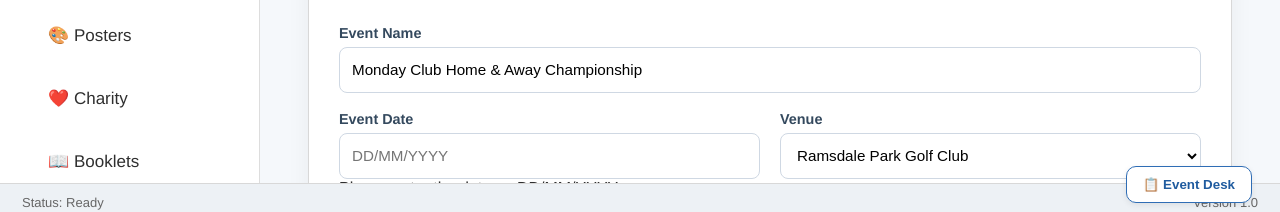
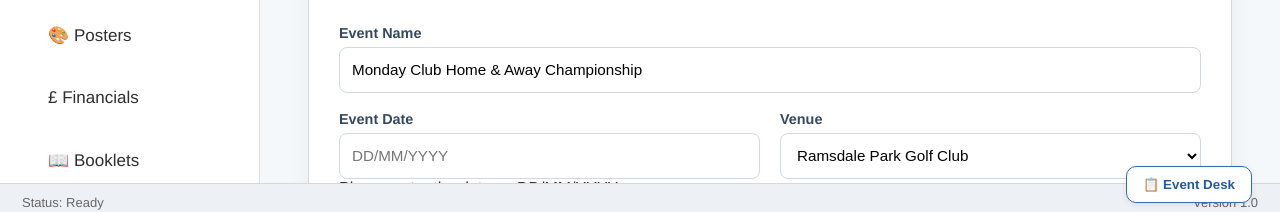
Before and after one commit to Davidinsley/event-desk-v4, a React (Vite) app: page / in a window 1280 px wide. Both pictures are taken after a click on the button 922 px from the left and 281 px from the top of the page. Shown: the part 579-791 px from the top of the page. Built offline with nearby package versions, Linux system fonts and the light colour scheme.

Commit message:
Connect Financials navigation

```diff
--- a/src/App.tsx
+++ b/src/App.tsx
@@ -14,6 +14,7 @@ import Players from "./components/Players";
 import HandicapUpdate from "./components/HandicapUpdate";
 import FieldManagement from "./components/FieldManagement";
 import Catering from "./components/Catering";
+import Financials from "./components/Financials";
 import Posters from "./components/Posters";
 import PosterPreview from "./components/PosterPreview";
 import ReviewPublish from "./components/ReviewPublish";
@@ -1174,7 +1175,8 @@ export default function App() {
       currentPage === "players" ||
       currentPage === "handicap" ||
       currentPage === "field" ||
-      currentPage === "catering"
+      currentPage === "catering" ||
+      currentPage === "financials"
     );
 
   /*
@@ -1345,8 +1347,17 @@ export default function App() {
               🎨 Posters
             </li>
 
-            <li>
-              ❤️ Charity
+            <li
+              className={
+                currentPage === "financials"
+                  ? "active"
+                  : ""
+              }
+              onClick={() =>
+                handleNavigate("financials")
+              }
+            >
+              £ Financials
             </li>
 
             <li>
@@ -1683,6 +1694,12 @@ export default function App() {
               />
             )}
 
+          {currentPage === "financials" && (
+              <Financials
+                players={players}
+              />
+            )}
+
           {currentPage === "posters" && (
             <Posters
               event={event}
```
